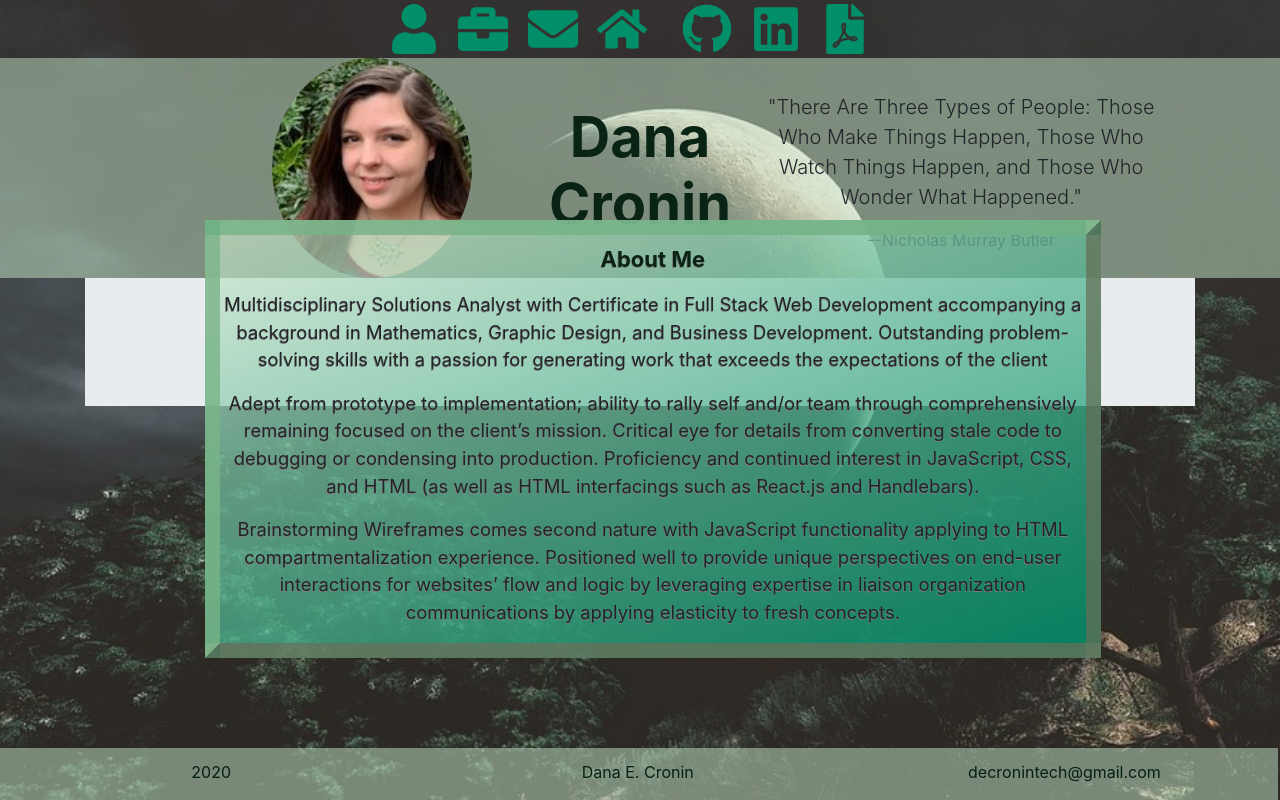
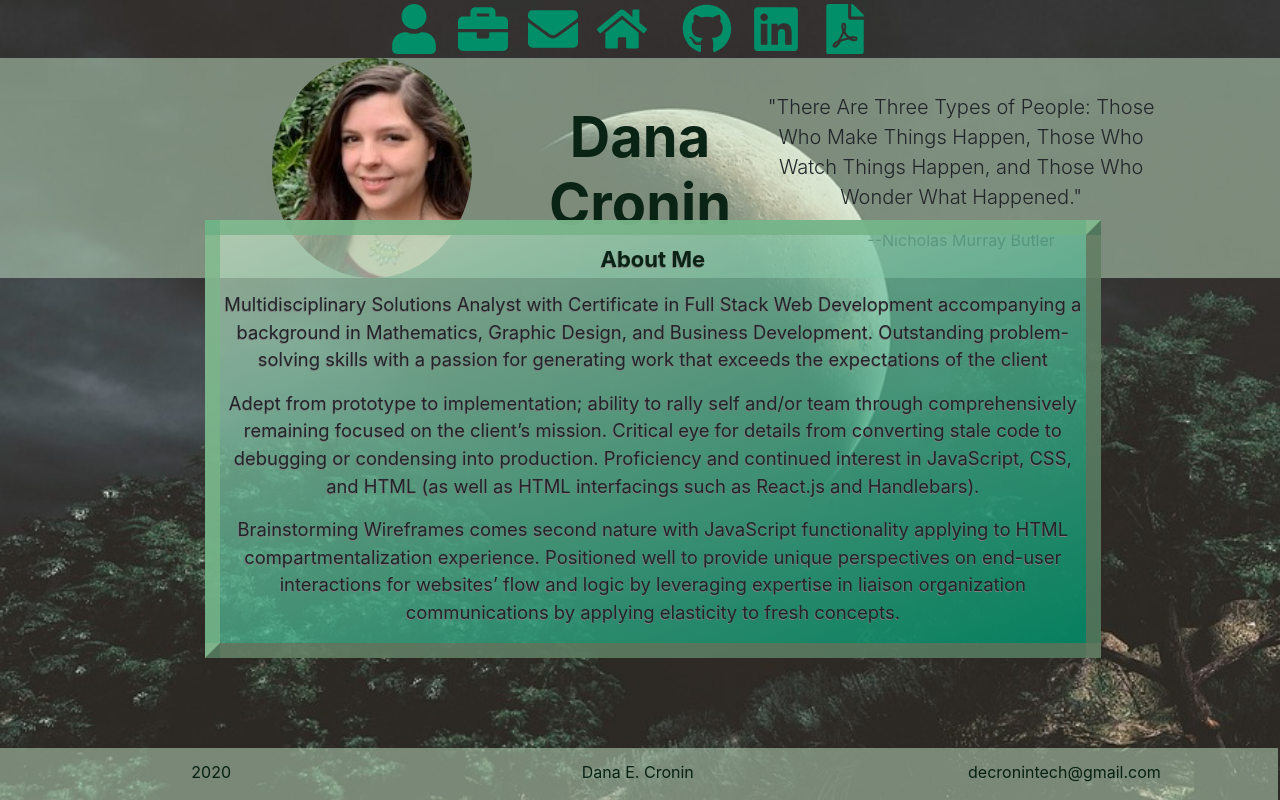
Before and after one commit to DECronin/decronin-reacttech, a React (Create React App) app: page /about in a window 1280 px wide. Built offline with nearby package versions, Linux system fonts and the light colour scheme.

Commit message:
element condensing

```diff
--- a/src/comonents/Bio/index.js
+++ b/src/comonents/Bio/index.js
@@ -3,8 +3,6 @@ import './index.css';
 
 function Bio() {
     return (<>
-        <div className="container">
-            <div class="jumbotron jumbotron-fluid">
                 <div className="container" id="content-center">
                     <div id="bio-text">
                         <h1 className="row justify-content-center">About Me</h1>
@@ -13,8 +11,6 @@ function Bio() {
                         <p>Brainstorming Wireframes comes second nature with JavaScript functionality applying to HTML compartmentalization experience. Positioned well to provide unique perspectives on end-user interactions for websites’ flow and logic by leveraging expertise in liaison organization communications by applying elasticity to fresh concepts.</p>
                     </div>
                 </div>
-            </div>
-        </div>
     </>)
 }
 
```
